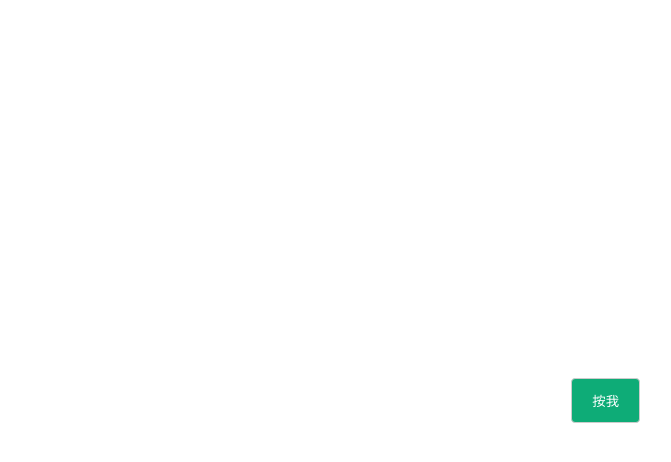
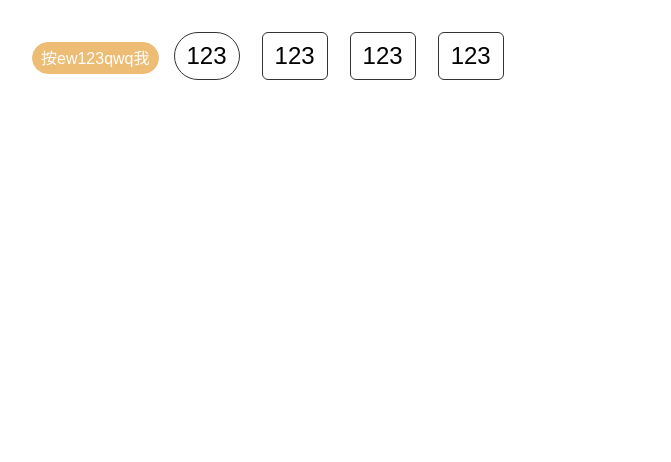
Before and after one commit to CC19990113/zh-ui, a Vue app: page / in a window 1280 px wide. Shown: the top 462 px of the page, without its empty margins (0-671 px from the left). Built offline with nearby package versions, Linux system fonts and the light colour scheme.

Commit message:
add button round&disabled

```diff
--- a/package.json
+++ b/package.json
@@ -1,6 +1,6 @@
 {
   "name": "xiaozh-ui",
-  "version": "0.0.14",
+  "version": "0.1.4",
   "scripts": {
     "dev": "vite",
     "build": "vite build",
--- a/packages/button/index.vue
+++ b/packages/button/index.vue
@@ -1,62 +1,125 @@
-<!-- -->
+<!-- button组件 -->
 <template>
-  <div :class="tClass">
-    <button><slot /></button>
+  <div :class="ZhClass">
+    <button>
+      <slot></slot>
+    </button>
   </div>
 </template>
-<script lang="ts">
+
+<script>
 export default {
   name: 'ZhButton'
 }
 </script>
-<script setup lang="ts">
+
+<script setup>
 import { computed } from 'vue'
-type Props = {
-  type?: string
+const props = defineProps({
+  type: {
+    type: String,
+    default: 'default'
+  },
+  size: {
+    type: String,
+    default: 'normal'
+  },
+  round: {
+    type: Boolean,
+    default: false
+  },
+  disabled: {
+    type: Boolean,
+    default: false
   }
-const props = withDefaults(defineProps<Props>(), {
-  type: 'default'
 })
-console.log('props', props.type)
-const tClass = computed(() => {
-  return ['zh-button', `zh-button-${props.type}`]
+console.log('===>', props)
+const ZhClass = computed(() => {
+  const classList = ['zh-button', `zh-button-${props.type}`, `zh-button-${props.size}`]
+  if (props.round) {
+    classList.push('zh-button-round')
+  }
+  if (props.disabled) {
+    classList.push('zh-button-disabled')
+  }
+  return classList
 })
 </script>
 
 <style lang="scss" scoped>
 button {
+  /* 重置默认样式 */
+  margin: 0;
+  padding: 0;
+  border: none;
   outline: none;
-  border: 0;
-  background: none;
-  cursor: pointer;
+  font-size: 100%;
+  vertical-align: baseline;
+  background: transparent;
 }
+$colors: (
+  primary: #409eff,
+  success: #67c23a,
+  info: #909399,
+  warning: #e6a23c,
+  danger: #f56c6c
+);
 .zh-button {
-  button {
-    padding: 12px 20px;
-    border: 1px solid #ccc;
+  display: inline-block;
+  box-sizing: border-box;
   border-radius: 4px;
+  text-align: center;
+  border: 1px solid #333;
   &:hover,
-    &:focus {
+  :focus {
     opacity: 0.7;
   }
 }
-}
-.zh-button-default {
+
+@each $key, $value in $colors {
+  .zh-button-#{$key} {
+    background: $value;
+    border: 1px solid $value;
     button {
-    background: #b4b0b0;
-    color: #000;
-  }
-}
-.zh-button-success {
-  button {
-    background: #0eac77;
       color: #fff;
     }
   }
-.zh-button-warning {
+}
+
+.zh-button-normal {
+  margin-right: 15px;
+  padding: 0 8px;
+  height: 32px;
+  font-size: 16px;
+  line-height: 30px;
+}
+
+.zh-button-big {
+  margin-right: 22px;
+  padding: 0 12px;
+  height: 48px;
+  border-radius: 6px;
+  font-size: 24px;
+  line-height: 46px;
+}
+
+.zh-button-small {
+  margin-right: 10px;
+  padding: 0 6px;
+  height: 22px;
+  border-radius: 3px;
+  font-size: 12px;
+  line-height: 20px;
+}
+
+.zh-button-round {
+  border-radius: 1em;
+}
+.zh-button-disabled {
+  opacity: 0.7;
+  cursor: not-allowed;
   button {
-    background: red;
-    color: #fff;
+    cursor: not-allowed;
   }
 }
 </style>
--- a/src/App.vue
+++ b/src/App.vue
@@ -1,6 +1,10 @@
 
 <template>
-  <zh-button type="success">按我</zh-button>
+  <zh-button type="warning" round disabled>按ew123qwq我</zh-button>
+  <zh-button size="big" round>123</zh-button>
+  <zh-button size="big">123</zh-button>
+  <zh-button size="big">123</zh-button>
+  <zh-button size="big">123</zh-button>
 </template>
 
 <script setup>
--- a/src/assets/main.css
+++ b/src/assets/main.css
@@ -20,16 +20,3 @@ a,
     background-color: hsla(160, 100%, 37%, 0.2);
   }
 }
-
-@media (min-width: 1024px) {
-  body {
-    display: flex;
-    place-items: center;
-  }
-
-  #app {
-    display: grid;
-    grid-template-columns: 1fr 1fr;
-    padding: 0 2rem;
-  }
-}
```
Also changed, not shown: 1 other file (tests, documents, lock files or other folders). Lines whose indentation alone changed are shown as unchanged.
